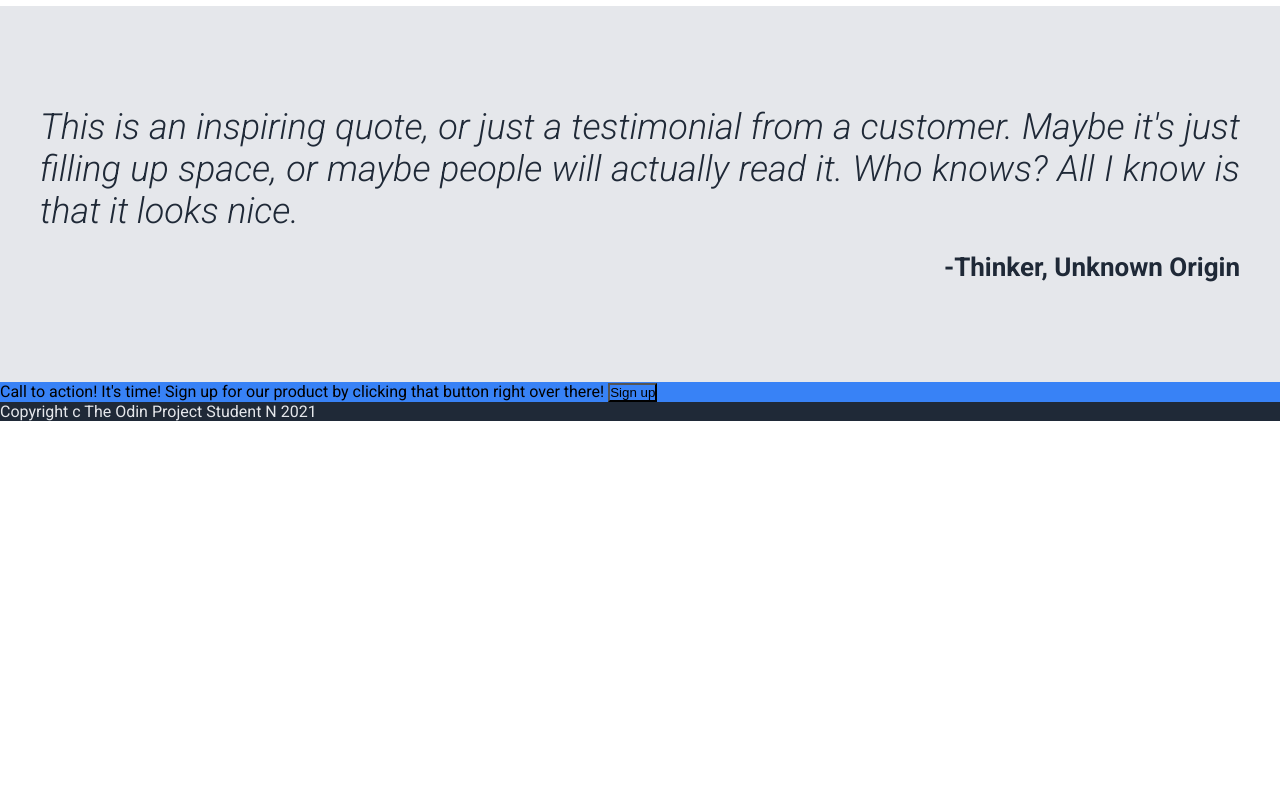
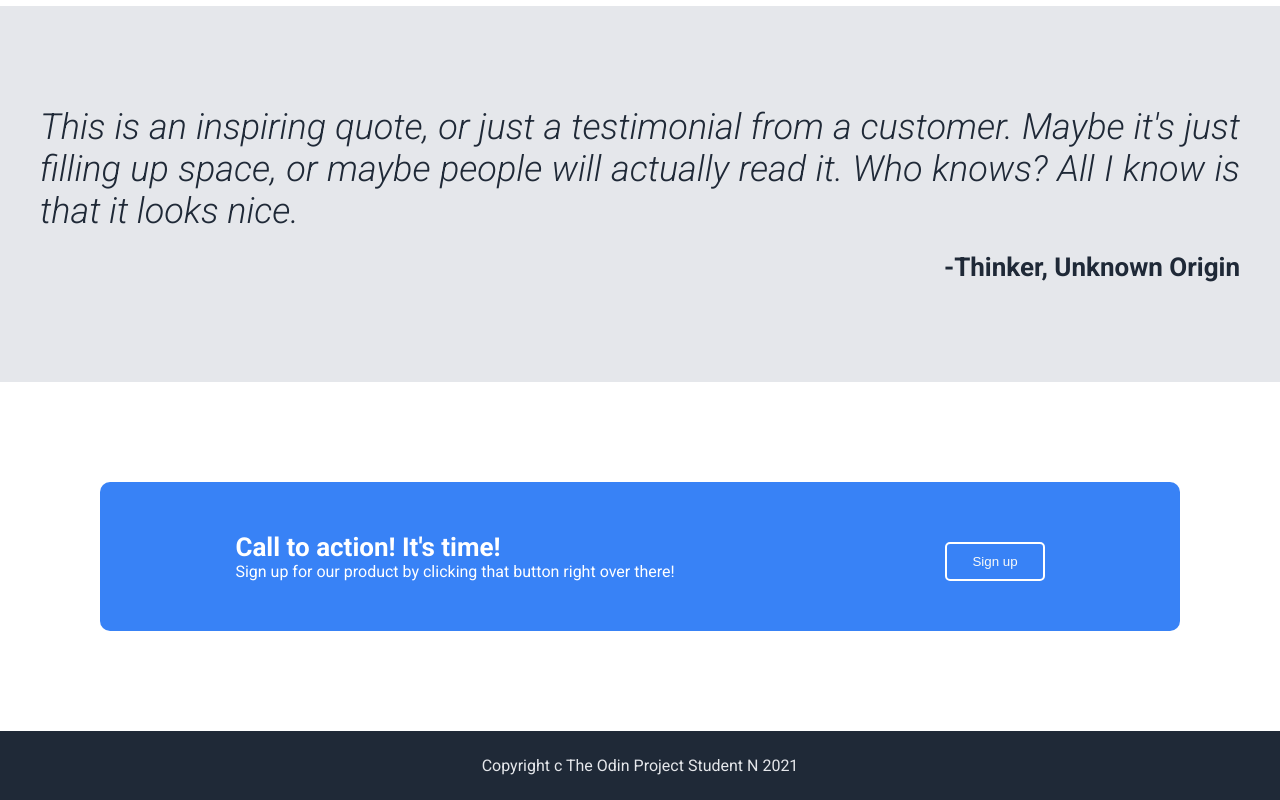
Before and after one commit to gienkaja/landing, a plain HTML site: page index.html in a window 1280 px wide. Shown: the part 827-1627 px from the top of the page. Before the commit the page ends 1248 px from the top, so only its background shows below. Drawn offline with Linux system fonts and the light colour scheme.

Commit message:
finished

```diff
--- a/index.html
+++ b/index.html
@@ -17,6 +17,7 @@
 </head>
 
 <body>
+    <div class="maincontents">
         <div class="header">
             <div class="link-bar">
                 <div class="logo">Header Logo</div>
@@ -29,7 +30,8 @@
             <div class="hero">
                 <div class="container-hero">
                     <div class="main-text">This website is awesome.</div>
-                <div class="secondary-text">This website has some subtext that goes here under the main title. It's a
+                    <div class="secondary-text">This website has some subtext that goes here under the main title. It's
+                        a
                         smaller font and the color is lower contrast.</div>
                     <button class="sign-up1">Sign up</button>
                 </div>
@@ -60,20 +62,25 @@
         <div class="quote">
             <div class="quote-container">
                 <div class="quotation"><em>This is an inspiring quote, or just a testimonial from a customer. Maybe it's
-                    just filling up space, or maybe people will actually read it. Who knows? All I know is that it looks
+                        just filling up space, or maybe people will actually read it. Who knows? All I know is that it
+                        looks
                         nice.</em></div>
                 <div class="source">-Thinker, Unknown Origin</div>
             </div>
         </div>
         <div class="call">
             <div class="blue-box">
-            Call to action! It's time!
-            Sign up for our product by clicking that button right over there!
+                <div class="text-container">
+                    <div class="call-bold">Call to action! It's time!</div>
+                    <div class="sign-up">Sign up for our product by clicking that button right over there!</div>
+                </div>
                 <button class="sign-up2">Sign up</button>
             </div>
         </div>
+        <div class="blank"></div>
     <div class="footer">
-        Copyright c The Odin Project Student N 2021
+        <div class="copyright">Copyright c The Odin Project Student N 2021</div>
+    </div>
     </div>
 </body>
 
--- a/style.css
+++ b/style.css
@@ -5,7 +5,21 @@
 
 body {
     font-family: 'Roboto', 'Arial Narrow', Arial, sans-serif;
+    display: flex;
+    flex-direction: column;
+    height: 100vh;
 }
+
+.maincontents{
+display:flex;
+flex-direction: column;
+}
+
+.blank {
+flex: 1 1 auto;
+height: auto;
+}
+
 
 .header {
     background-color: #1F2937;
@@ -75,15 +89,23 @@ body {
 
 }
 
-.call{
-    background-color: #3882f6;
-}
+
 
 .footer {
     background-color: #1F2937;
-    color: #e5e7eb;;
+    color: #e5e7eb;
+    padding: 25px;
+    flex: 0;
+}
+
+.copyright {
+    display: flex;
+    justify-content: center;
+    align-items: center;
 
 }
+
+
 
 .hero {
     background-color: #1F2937;
@@ -98,7 +120,7 @@ body {
 }
 
 .container-hero {
-    display:flex;
+    display: flex;
     flex-direction: column;
     justify-content: center;
     align-items: flex-start;
@@ -140,6 +162,7 @@ body {
 
 
 }
+
 .links {
     color: #e5e7eb;
     font-size: 18px;
@@ -168,11 +191,17 @@ body {
 
 .sign-up2 {
     background-color: #3882f6;
+    color: #f9faf8;
+    padding: 10px 25px;
+    border-style: solid;
+    border-radius: 5px;
+    border-color: white;
+    margin-top: 10px;
 }
 
 
 .quote-container {
-    display:flex;
+    display: flex;
     flex-direction: column;
     justify-content: center;
     align-items: center;
@@ -186,3 +215,32 @@ body {
     font-weight: 700;
     font-size: 26px;
 }
+
+.call {
+    display: flex;
+    justify-content: center;
+    align-items: center;
+    padding: 100px;
+}
+
+.blue-box {
+    background-color: #3882f6;
+    padding: 50px;
+    border-radius: 10px;
+    color: white;
+    display: flex;
+    gap: 100px;
+    width: 100%;
+    max-width: 1200px;
+    justify-content: space-around;
+}
+
+
+.call-bold {
+    font-weight: 700;
+    font-size: 26px;
+}
+
+main {
+    flex: 1 1 auto;
+}
```
Lines whose indentation alone changed are shown as unchanged.
